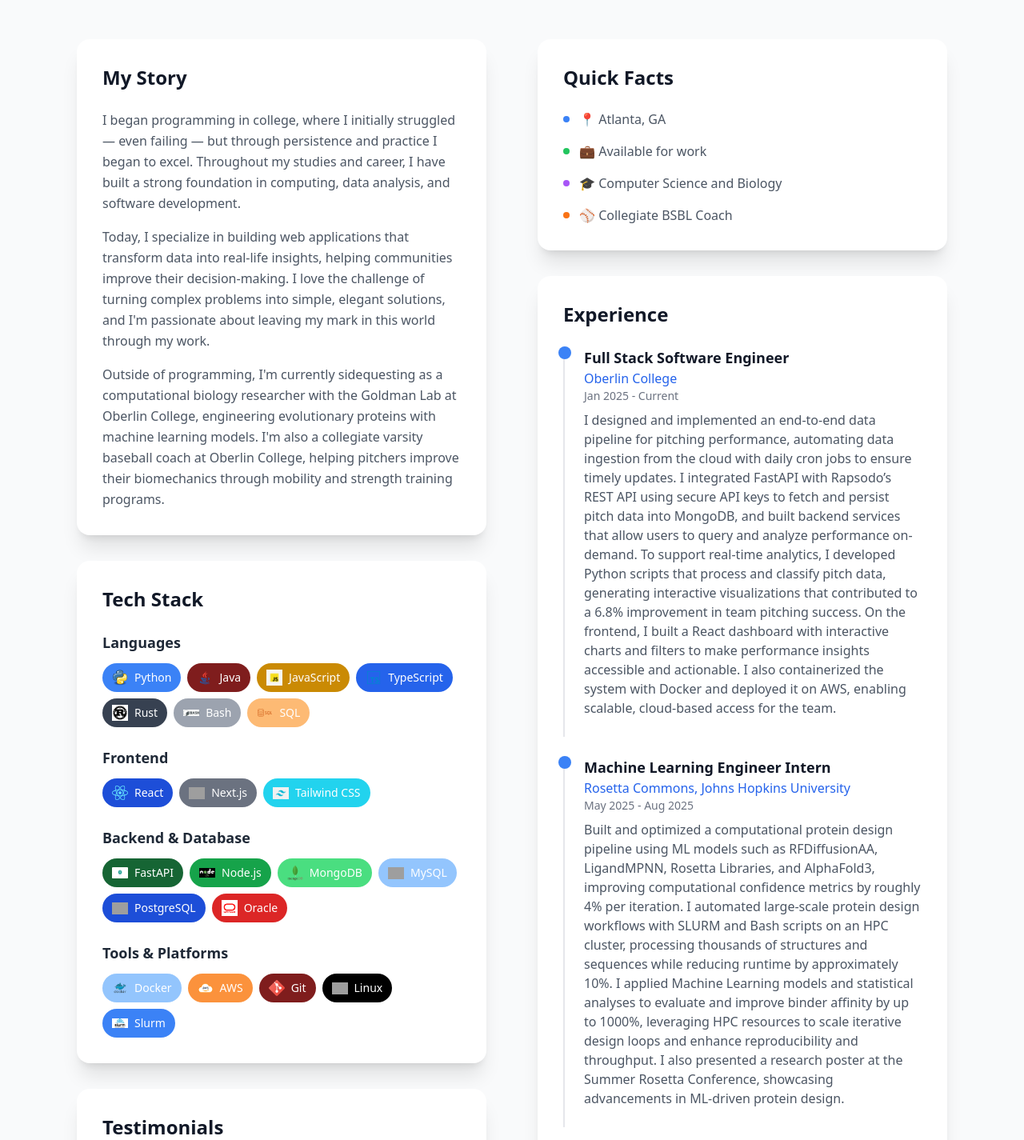
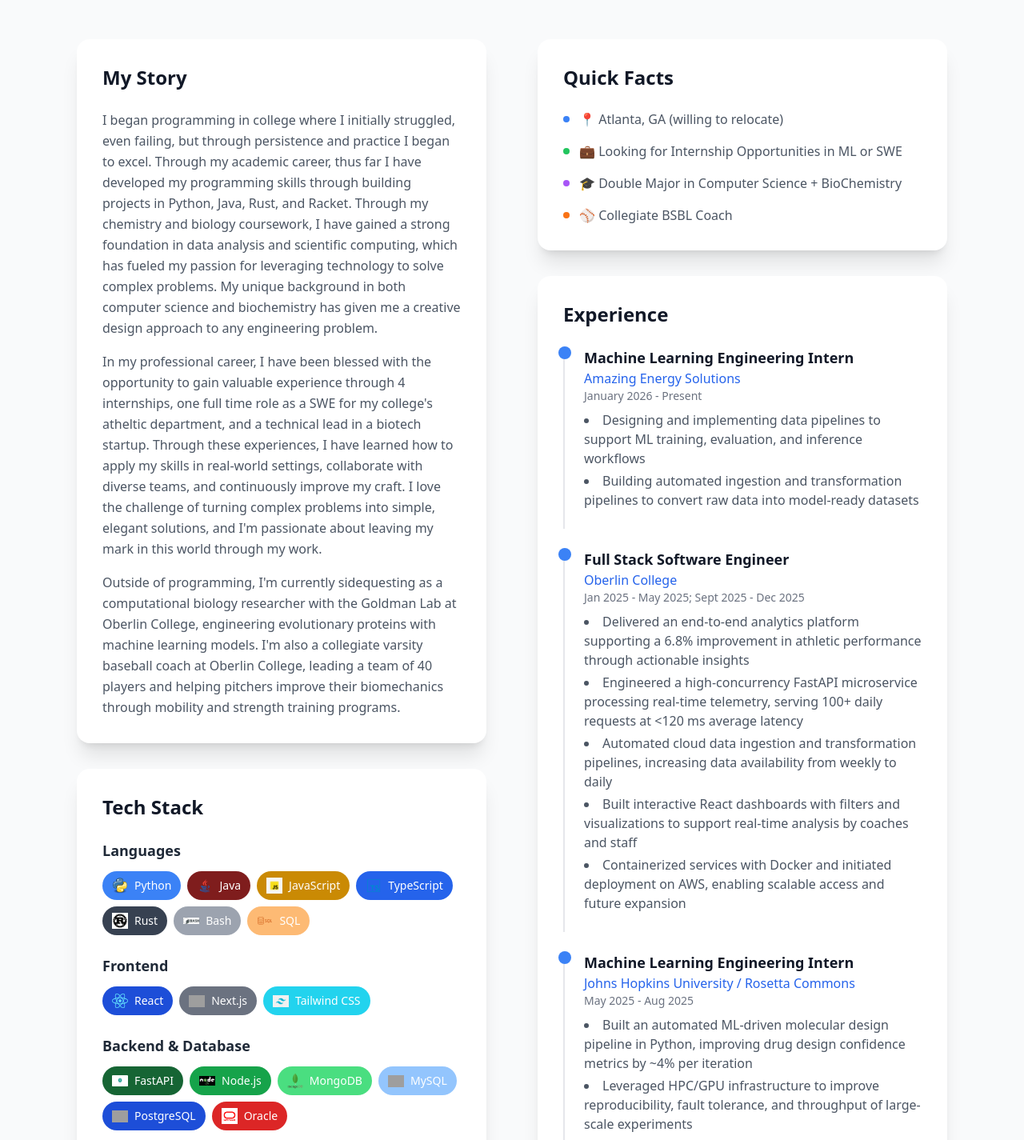
Before and after one commit to yandersonpark1/yandersonpark1-portfolio-web, a Next.js app: page / in a window 1280 px wide. Shown: the part 1060-2485 px from the top of the page at 80% size. Built offline with nearby package versions, Linux system fonts and the light colour scheme; grey boxes are pictures that could not be loaded.

Commit message:
About updated for more recent work experience

```diff
--- a/app/components/About.tsx
+++ b/app/components/About.tsx
@@ -36,25 +36,32 @@
 
   const experiences = [
     {
+      title: "Machine Learning Engineering Intern",
+      company: "Amazing Energy Solutions",
+      period: "January 2026 - Present",
+      company_url: "https://theamazingenergy.com/",
+      description: ["Designing and implementing data pipelines to support ML training, evaluation, and inference workflows", "Building automated ingestion and transformation pipelines to convert raw data into model-ready datasets"]
+    },
+    {
       title: "Full Stack Software Engineer",
       company: "Oberlin College",
-      period: "Jan 2025 - Current",
+      period: "Jan 2025 - May 2025; Sept 2025 - Dec 2025",
       company_url: "https://www.oberlin.edu/",
-      description: "I designed and implemented an end-to-end data pipeline for pitching performance, automating data ingestion from the cloud with daily cron jobs to ensure timely updates. I integrated FastAPI with Rapsodo’s REST API using secure API keys to fetch and persist pitch data into MongoDB, and built backend services that allow users to query and analyze performance on-demand. To support real-time analytics, I developed Python scripts that process and classify pitch data, generating interactive visualizations that contributed to a 6.8% improvement in team pitching success. On the frontend, I built a React dashboard with interactive charts and filters to make performance insights accessible and actionable. I also containerized the system with Docker and deployed it on AWS, enabling scalable, cloud-based access for the team."
+      description: ["Delivered an end-to-end analytics platform supporting a 6.8% improvement in athletic performance through actionable insights", "Engineered a high-concurrency FastAPI microservice processing real-time telemetry, serving 100+ daily requests at <120 ms average latency", "Automated cloud data ingestion and transformation pipelines, increasing data availability from weekly to daily", "Built interactive React dashboards with filters and visualizations to support real-time analysis by coaches and staff", "Containerized services with Docker and initiated deployment on AWS, enabling scalable access and future expansion"]
     },
     {
-      title: "Machine Learning Engineer Intern",
-      company: "Rosetta Commons, Johns Hopkins University",
+      title: "Machine Learning Engineering Intern",
+      company: "Johns Hopkins University / Rosetta Commons",
       period: "May 2025 - Aug 2025",
       company_url: "https://rosettacommons.org/",
-      description: "Built and optimized a computational protein design pipeline using ML models such as RFDiffusionAA, LigandMPNN, Rosetta Libraries, and AlphaFold3, improving computational confidence metrics by roughly 4% per iteration. I automated large-scale protein design workflows with SLURM and Bash scripts on an HPC cluster, processing thousands of structures and sequences while reducing runtime by approximately 10%. I applied Machine Learning models and statistical analyses to evaluate and improve binder affinity by up to 1000%, leveraging HPC resources to scale iterative design loops and enhance reproducibility and throughput. I also presented a research poster at the Summer Rosetta Conference, showcasing advancements in ML-driven protein design."
+      description: ["Built an automated ML-driven molecular design pipeline in Python, improving drug design confidence metrics by ~4% per iteration", "Leveraged HPC/GPU infrastructure to improve reproducibility, fault tolerance, and throughput of large-scale experiments", "Implemented distributed GPU job scheduling using SLURM and Bash, reducing end-to-end pipeline runtime by ~10%","Tuned and evaluated ML models, presenting results at SRC to improve predictive accuracy and downstream design outcomes"]
     },
     {
       title: "BackEnd Software Engineer",
       company: "SplashBI",
       period: "May 2024 - August 2024",
       company_url: "https://splashbi.com/",
-      description: "I worked in SplashBI’s HR analytics team developing and maintaining automated data pipelines that transformed HR data from Oracle Cloud and MySQL into analytics-ready formats. I designed and optimized SQL database schemas to track key HR metrics like retention, turnover, and performance, and developed RESTful APIs to connect backend data with internal dashboards. By automating queries and Excel workflows, I reduced manual reporting time for enterprise clients by nearly 50%. I also created scalable data models to uncover growth opportunities and presented improvements in biweekly demos to stakeholders from multiple enterprise companies."
+      description: ["Built automated ETL pipelines migrating Oracle Cloud and MySQL data into analytics schemas, cutting processing time by ~50%", "Designed relational SQL schemas and stored procedures, reducing KPI query latency by ~25%", "Developed and integrated REST APIs powering internal analytics dashboards for 8+ enterprise clients", "Collaborated with product and analytics teams to deploy backend services used in production environments"]
     },
   ]
 
@@ -100,13 +107,13 @@
               <h3 className="text-2xl font-bold text-gray-900 mb-6">My Story</h3>
               <div className="space-y-4 text-gray-600 leading-relaxed">
                 <p>
-                  {"I began programming in college, where I initially struggled — even failing — but through persistence and practice I began to excel. Throughout my studies and career, I have built a strong foundation in computing, data analysis, and software development."}
+                  {"I began programming in college where I initially struggled, even failing, but through persistence and practice I began to excel. Through my academic career, thus far I have developed my programming skills through building projects in Python, Java, Rust, and Racket. Through my chemistry and biology coursework, I have gained a strong foundation in data analysis and scientific computing, which has fueled my passion for leveraging technology to solve complex problems. My unique background in both computer science and biochemistry has given me a creative design approach to any engineering problem."}
                 </p>
                 <p>
-                  {"Today, I specialize in building web applications that transform data into real-life insights, helping communities improve their decision-making. I love the challenge of turning complex problems into simple, elegant solutions, and I'm passionate about leaving my mark in this world through my work."}
+                  {"In my professional career, I have been blessed with the opportunity to gain valuable experience through 4 internships, one full time role as a SWE for my college's atheltic department, and a technical lead in a biotech startup. Through these experiences, I have learned how to apply my skills in real-world settings, collaborate with diverse teams, and continuously improve my craft. I love the challenge of turning complex problems into simple, elegant solutions, and I'm passionate about leaving my mark in this world through my work."}
                 </p>
                 <p>
-                  {"Outside of programming, I'm currently sidequesting as a computational biology researcher with the Goldman Lab at Oberlin College, engineering evolutionary proteins with machine learning models. I'm also a collegiate varsity baseball coach at Oberlin College, helping pitchers improve their biomechanics through mobility and strength training programs."}
+                  {"Outside of programming, I'm currently sidequesting as a computational biology researcher with the Goldman Lab at Oberlin College, engineering evolutionary proteins with machine learning models. I'm also a collegiate varsity baseball coach at Oberlin College, leading a team of 40 players and helping pitchers improve their biomechanics through mobility and strength training programs."}
                 </p>
               </div>
             </div>
@@ -175,15 +182,15 @@
               <div className="space-y-4">
                 <div className="flex items-center space-x-3">
                   <div className="w-2 h-2 bg-blue-500 rounded-full"></div>
-                  <span className="text-gray-600">📍 Atlanta, GA </span>
+                  <span className="text-gray-600">📍 Atlanta, GA (willing to relocate)</span>
                 </div>
                 <div className="flex items-center space-x-3">
                   <div className="w-2 h-2 bg-green-500 rounded-full"></div>
-                  <span className="text-gray-600">💼 Available for work</span>
+                  <span className="text-gray-600">💼 Looking for Internship Opportunities in ML or SWE</span>
                 </div>
                 <div className="flex items-center space-x-3">
                   <div className="w-2 h-2 bg-purple-500 rounded-full"></div>
-                  <span className="text-gray-600">🎓 Computer Science and Biology</span>
+                  <span className="text-gray-600">🎓 Double Major in Computer Science + BioChemistry</span>
                 </div>
                 <div className="flex items-center space-x-3">
                   <div className="w-2 h-2 bg-orange-500 rounded-full"></div>
@@ -210,7 +217,12 @@
                         {exp.company}
                       </a>
                       <p className="text-sm text-gray-500 mb-2">{exp.period}</p>
-                      <p className="text-gray-600">{exp.description}</p>
+                      <ul className="list-disc list-inside space-y-1 text-gray-600">
+                        {exp.description.map((bullet, i) => (
+                          <li key={i}>{bullet}</li>
+                        ))}
+                      </ul>
+
                     </div>
                   </div>
                 ))}
```
